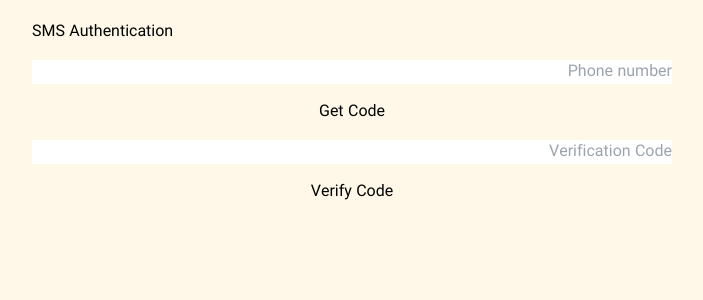
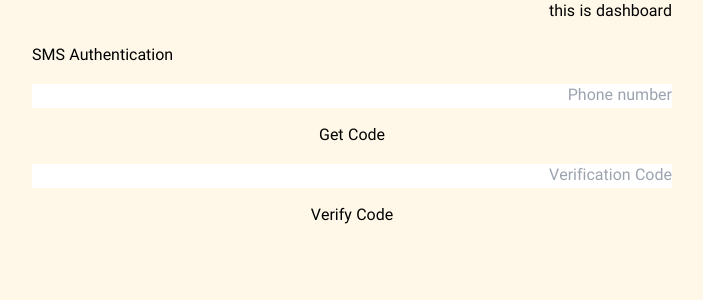
Before and after one commit to n-alavi/portfolio-website, a Next.js app: page /dashboard in a window 1280 px wide. Shown: the top 300 px of the page, without its empty margins (390-1093 px from the left). Built offline with nearby package versions, Linux system fonts and the light colour scheme.

Commit message:
fix:add h1

```diff
--- a/app/(pages)/dashboard/page.tsx
+++ b/app/(pages)/dashboard/page.tsx
@@ -3,6 +3,8 @@ import Login from "../login/page";
 export default function Dashbord() {
   return (
     <>
+      <h1>this is dashboard</h1>
+
       <Login />
     </>
   );
```
